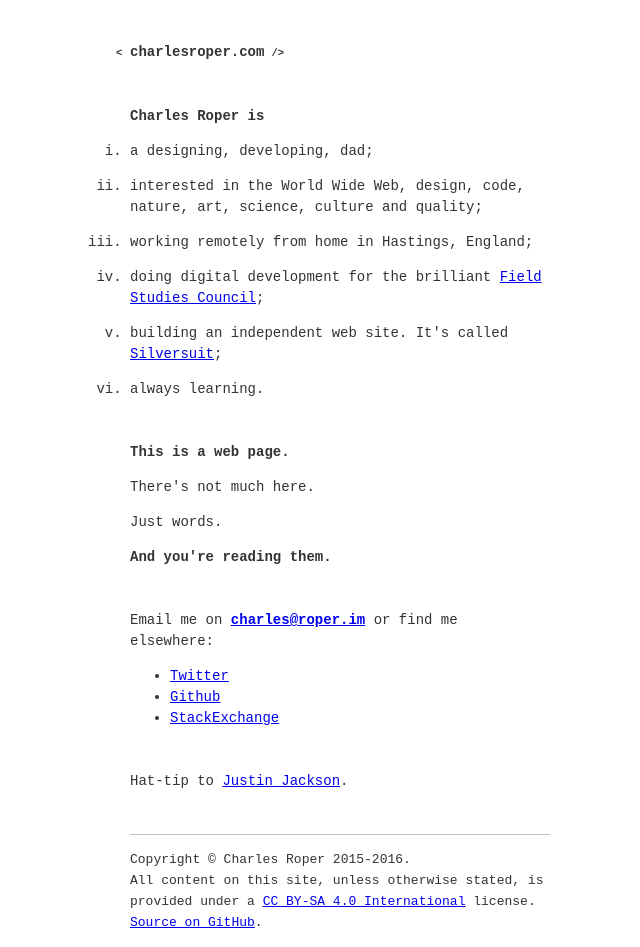
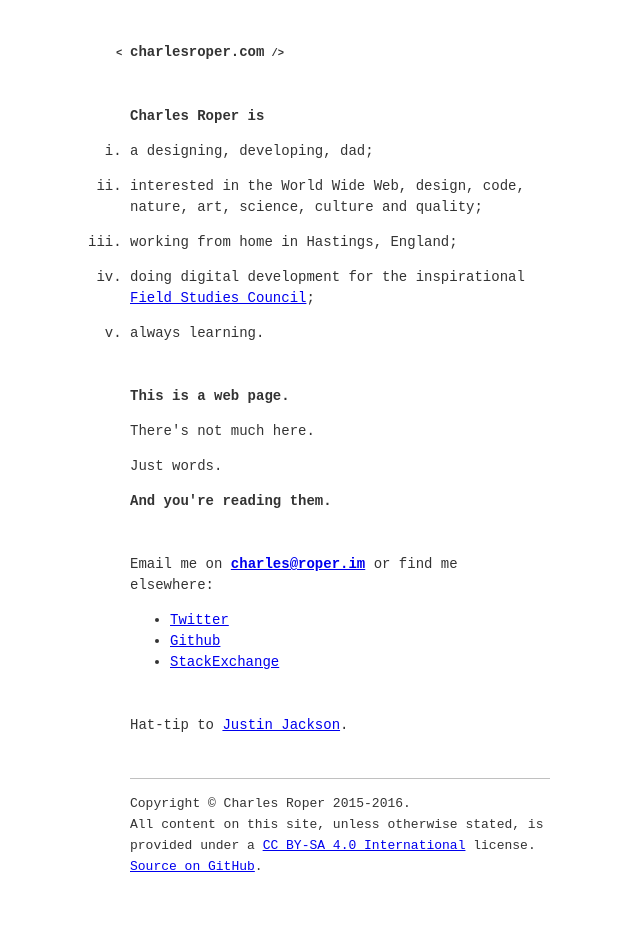
Before and after one commit to charlesroper/charlesroper.com, a plain HTML site: page index.html in a window 1280 px wide. Shown: the whole page, without its empty margins (300-940 px from the left). After the commit the page ends 891 px from the top, so only its background shows below. Drawn offline with Linux system fonts and the light colour scheme; a web font is replaced by a local one.

Commit message:
Remove reference to Silversuit

```diff
--- a/index.html
+++ b/index.html
@@ -19,10 +19,9 @@
       <ul>
         <li>a designing, developing, dad;
         <li>interested in the World Wide Web, design, code, nature, art, science, culture and quality;
-        <li>working remotely from home in Hastings, England;
-        <li>doing digital development for the brilliant <a href="http://www.field-studies-council.org/">Field Studies Council</a>;
-        <li>building an independent web site. It's called <a href="http://silversuit.net">Silversuit</a>;
-        <li>always learning.</li>
+        <li>working from home in Hastings, England;
+        <li>doing digital development for the inspirational <a href="http://www.field-studies-council.org/">Field Studies Council</a>;
+        <li>always learning.
       </ul>
     </header>
 
```
